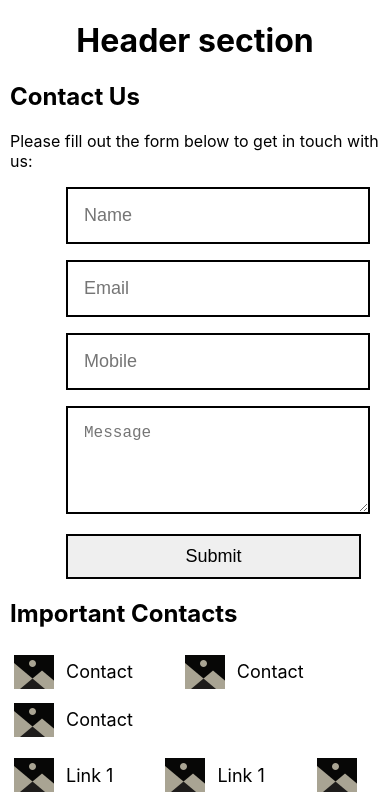
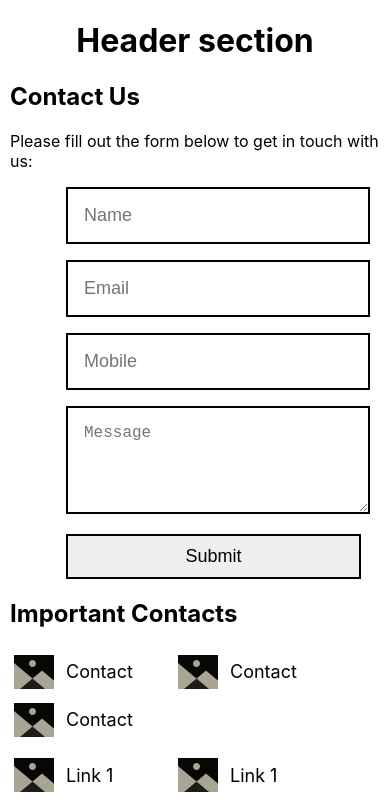
Before and after one commit to karthik825/contactpage, a React (Create React App) app: page / in a window 390 px wide. Shown: the top 800 px of the page. Built offline with nearby package versions, Linux system fonts and the light colour scheme.

Commit message:
responsiveness done partially

```diff
--- a/src/App.css
+++ b/src/App.css
@@ -76,6 +76,7 @@
   margin-left: 0.5rem;
   padding-right: 3rem;
   font-size: large;
+  width:60px;
 }
 
 .gallery img {
```
